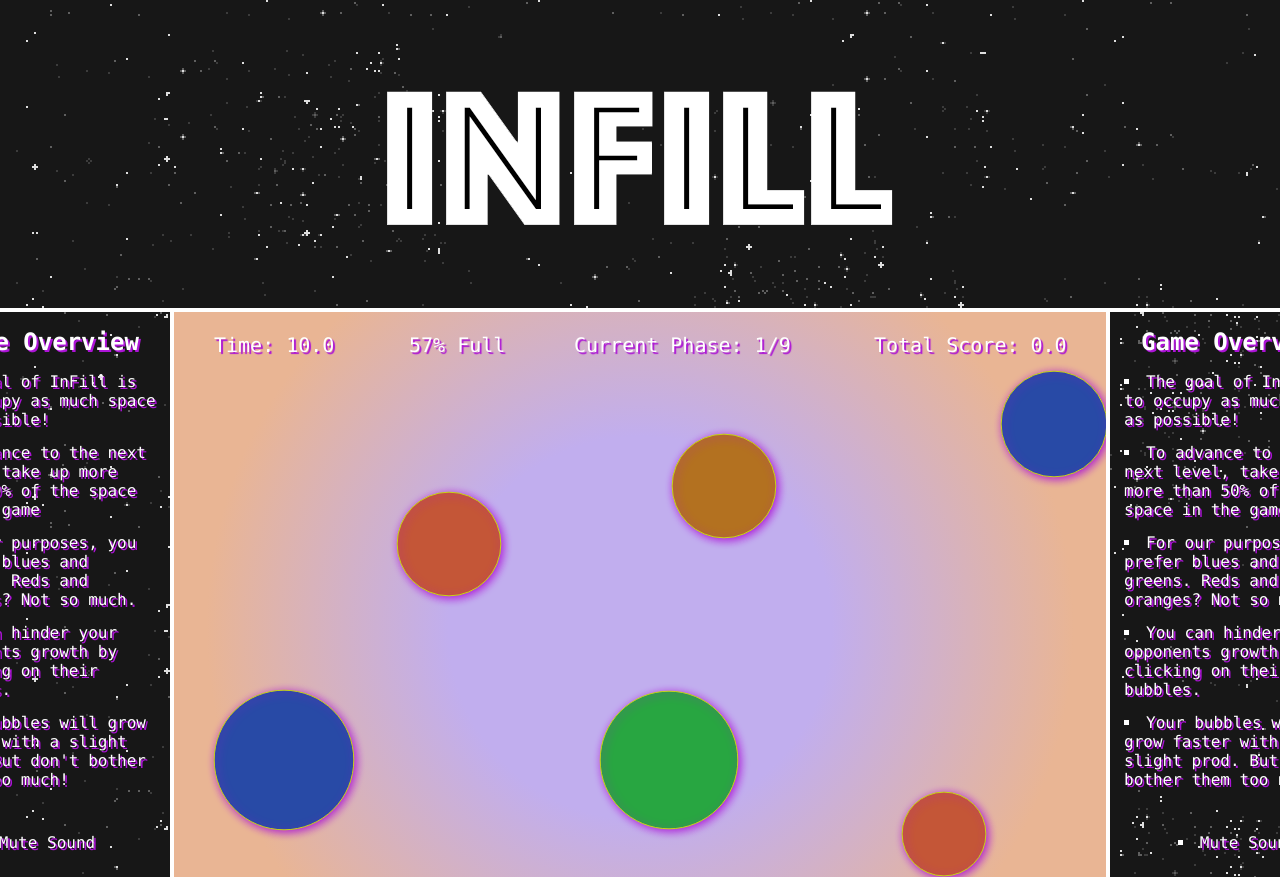
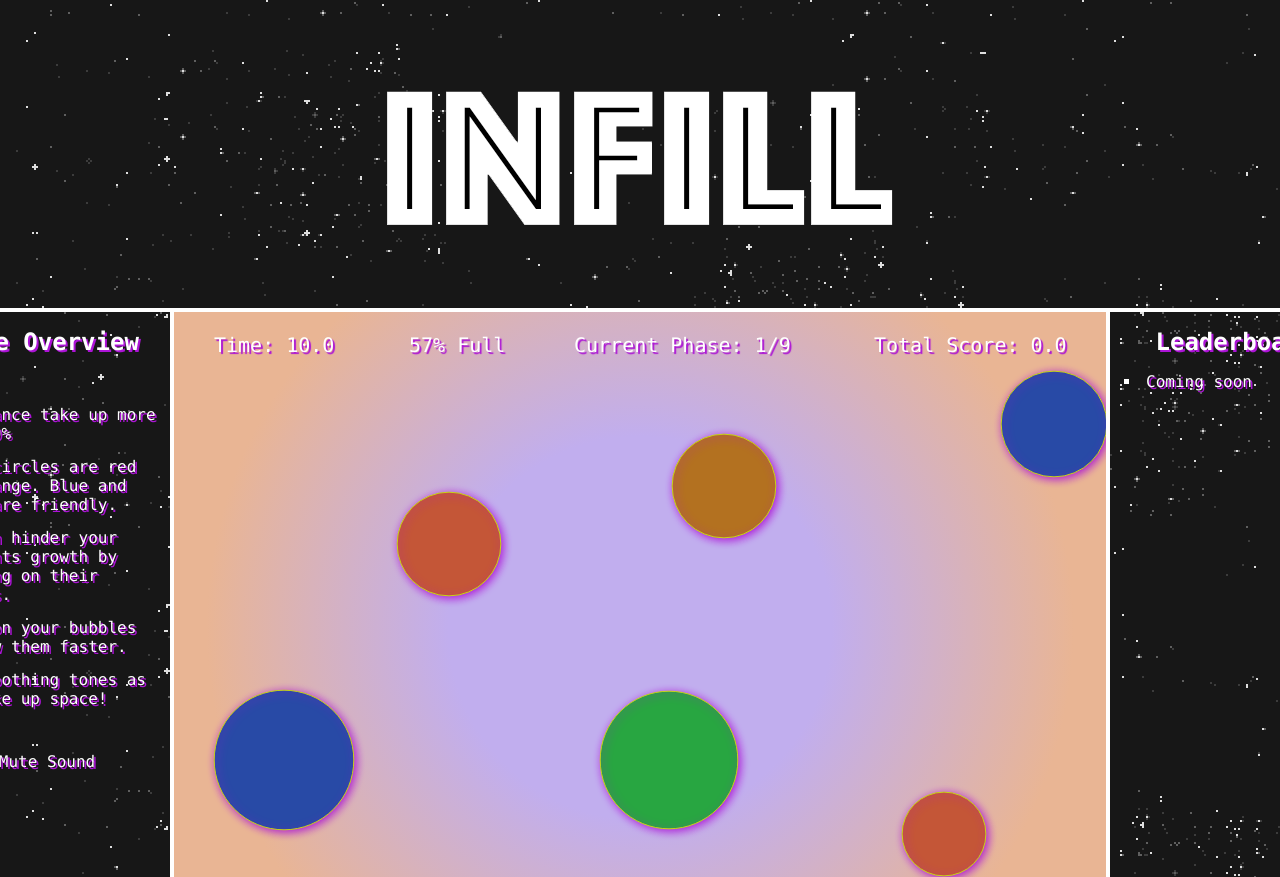
Before and after one commit to mufasubhai/infill, a website built with webpack: page index.html in a window 1280 px wide. Shown: the top 877 px of the page. Built offline with nearby package versions, Linux system fonts and the light colour scheme.

Commit message:
modify HTML

```diff
--- a/index.html
+++ b/index.html
@@ -13,12 +13,12 @@
       <div class="side-container">
             <h1 class="title">Game Overview</h1>
 
-              <li>The goal of InFill is to occupy as much space as possible!</li>
-              <li>To advance to the next level, take up more than 50% of the space in the game</li>
-              <li>For our purposes, you prefer blues and greens. Reds and oranges? Not so much.</li>
+              <li>Grow </li>
+              <li>To advance take up more than 50%</li>
+              <li>Enemy circles are red and orange. Blue and green are friendly.</li>
               <li>You can hinder your opponents growth by clicking on their bubbles.</li>
-              <li>Your bubbles will grow faster with a slight prod. But don't bother them too much!</li>
-              <!-- <li>Hear soothing tones as you take up space!</li> -->
+              <li>Click on your bubbles to grow them faster.</li>
+              <li>Hear soothing tones as you take up space!</li>
 
             <li id="music">Mute Sound</li>
 
@@ -30,16 +30,10 @@
         <canvas id='game-canvas' style="background-color:red"></canvas>
       </div>
     <div class="side-container side-container-2">
-      <h1 class="title">Game Overview</h1>
+      <h1 class="title">Leaderboard</h1>
 
-        <li>The goal of InFill is to occupy as much space as possible!</li>
-        <li>To advance to the next level, take up more than 50% of the space in the game</li>
-        <li>For our purposes, you prefer blues and greens. Reds and oranges? Not so much.</li>
-        <li>You can hinder your opponents growth by clicking on their bubbles.</li>
-        <li>Your bubbles will grow faster with a slight prod. But don't bother them too much!</li>
-        <!-- <li>Hear soothing tones as you take up space!</li> -->
+        <li>Coming soon</li>
 
-      <li id="music">Mute Sound</li>
 
 
     </div>
```
